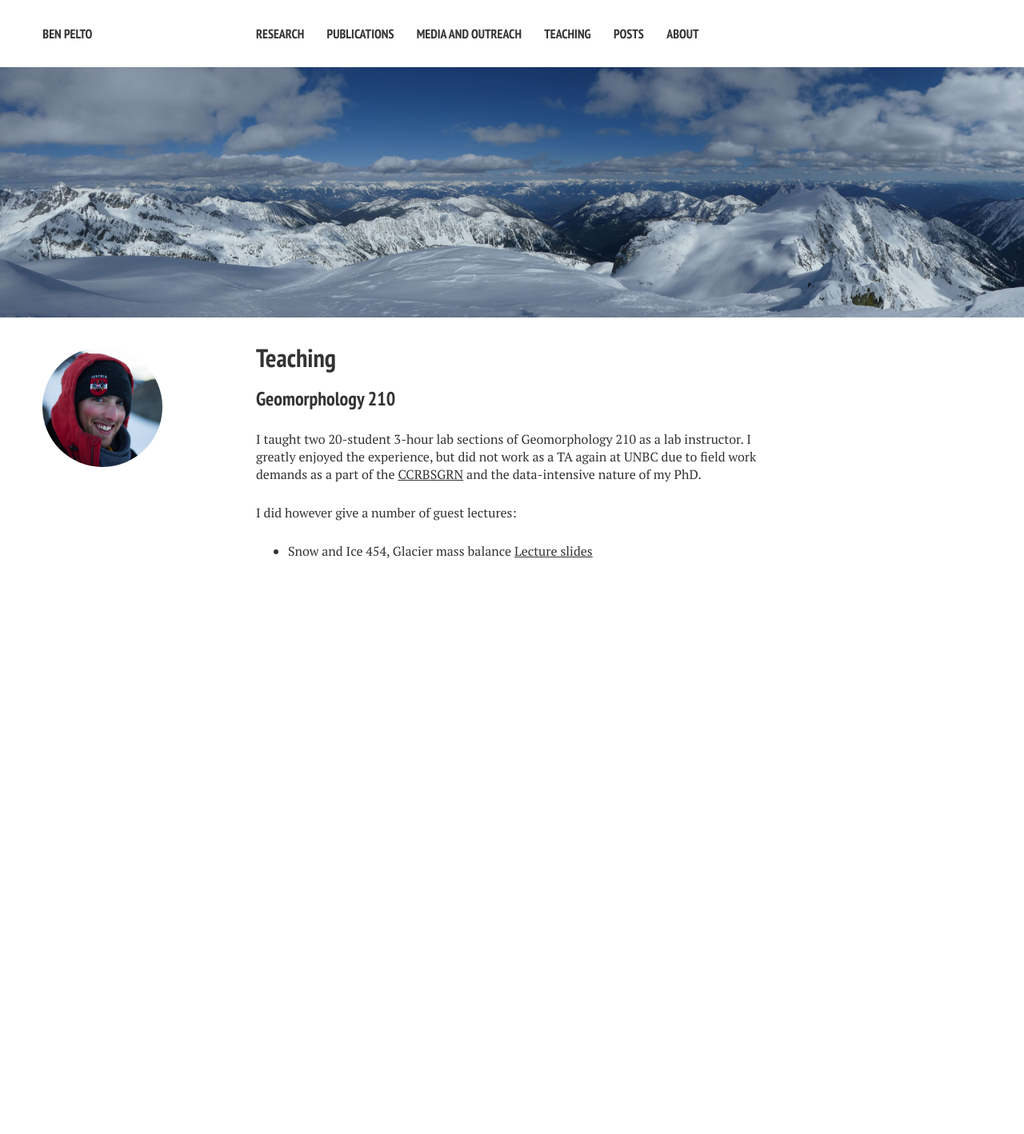
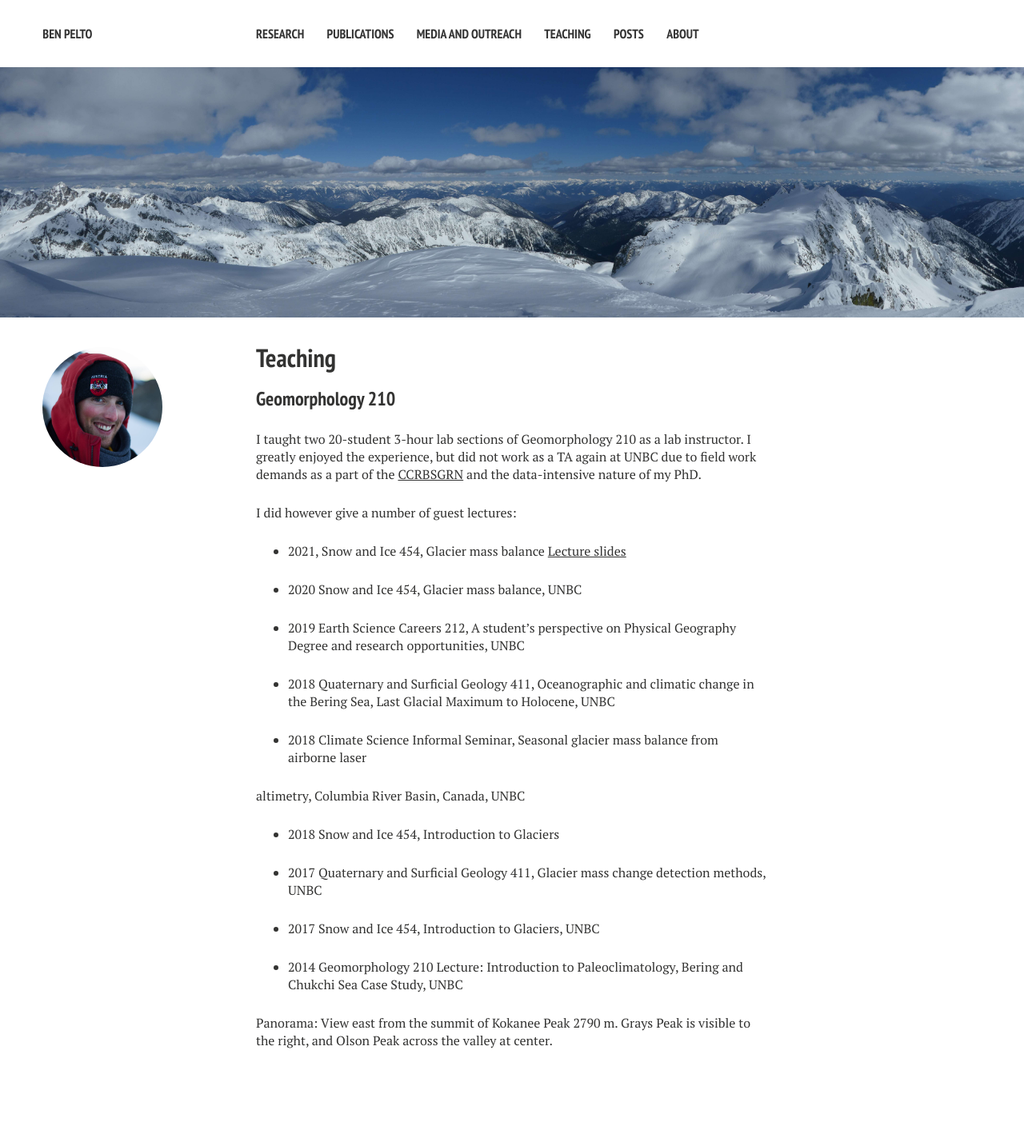
Before and after one commit to bpelto/bpelto.github.io, a Jekyll site: the page built from teaching/index.md, in a window 1280 px wide. Shown: the whole page at 80% size. Built offline with Jekyll 4.4.1, drawn with Linux system fonts in a browser that asks for light colours; nearby versions of some CDN libraries; before the commit the page ends 900 px from its top, so only the background shows below that.

Commit message:
update guest lectures and panoramas

```diff
--- a/teaching/index.md
+++ b/teaching/index.md
@@ -12,4 +12,24 @@ I taught two 20-student 3-hour lab sections of Geomorphology 210 as a lab instru
 
 I did however give a number of guest lectures:
 
-- Snow and Ice 454, Glacier mass balance [Lecture slides](/teaching/glacier_mass_balance_snow_and_ice_lecture.pdf)
+- 2021, Snow and Ice 454, Glacier mass balance [Lecture slides](/teaching/glacier_mass_balance_snow_and_ice_lecture2021.pdf)
+
+- 2020    Snow and Ice 454, Glacier mass balance, UNBC
+
+- 2019	Earth Science Careers 212, A student’s perspective on Physical Geography Degree and research opportunities, UNBC
+
+- 2018	Quaternary and Surficial Geology 411, Oceanographic and climatic change in the Bering Sea, Last Glacial Maximum to Holocene, UNBC
+
+- 2018 	Climate Science Informal Seminar, Seasonal glacier mass balance from airborne laser
+
+altimetry, Columbia River Basin, Canada, UNBC
+
+- 2018	Snow and Ice 454, Introduction to Glaciers
+
+- 2017 	Quaternary and Surficial Geology 411, Glacier mass change detection methods, UNBC
+
+- 2017 	Snow and Ice 454, Introduction to Glaciers, UNBC
+
+- 2014 	Geomorphology 210 Lecture: Introduction to Paleoclimatology, Bering and Chukchi Sea Case Study, UNBC
+
+Panorama: View east from the summit of Kokanee Peak 2790 m. Grays Peak is visible to the right, and Olson Peak across the valley at center.
```
Also changed, not shown: publications/index.md (+3 -1 lines), research/index.md (+2 -0 lines).
